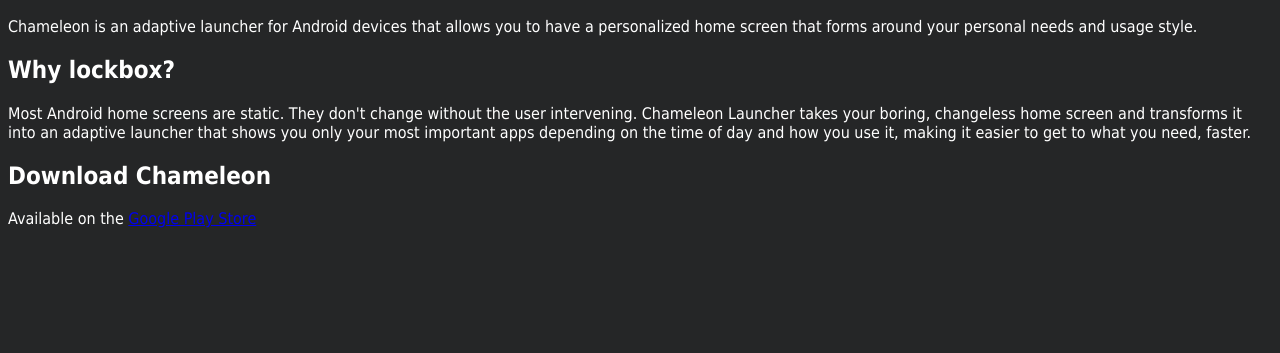
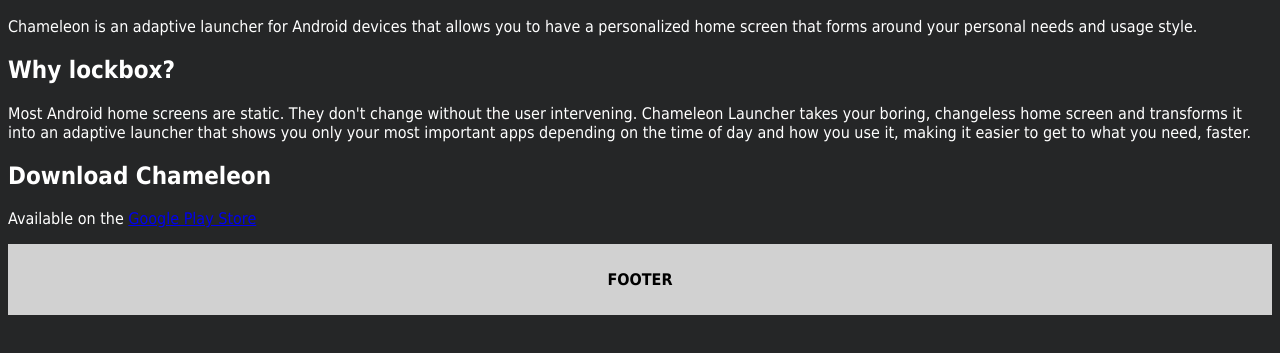
Before and after one commit to ricetech/lockbox, a plain HTML site: page public/index.html in a window 1280 px wide. Shown: the part 167-520 px from the top of the page. Drawn offline with Linux system fonts and the light colour scheme.

Commit message:
added footer

```diff
--- a/public/index.html
+++ b/public/index.html
@@ -26,5 +26,11 @@
 	<h2>Download Chameleon</h2>
 	<p>Available on the <a href="https://play.google.com/store/apps">Google Play Store</a></p>
 
+<!--Footer-->
+<div class="footer">
+	<p>FOOTER</p>
+	<!--Content tbd-->
+</div>
+
 </body>
 </html>
```
